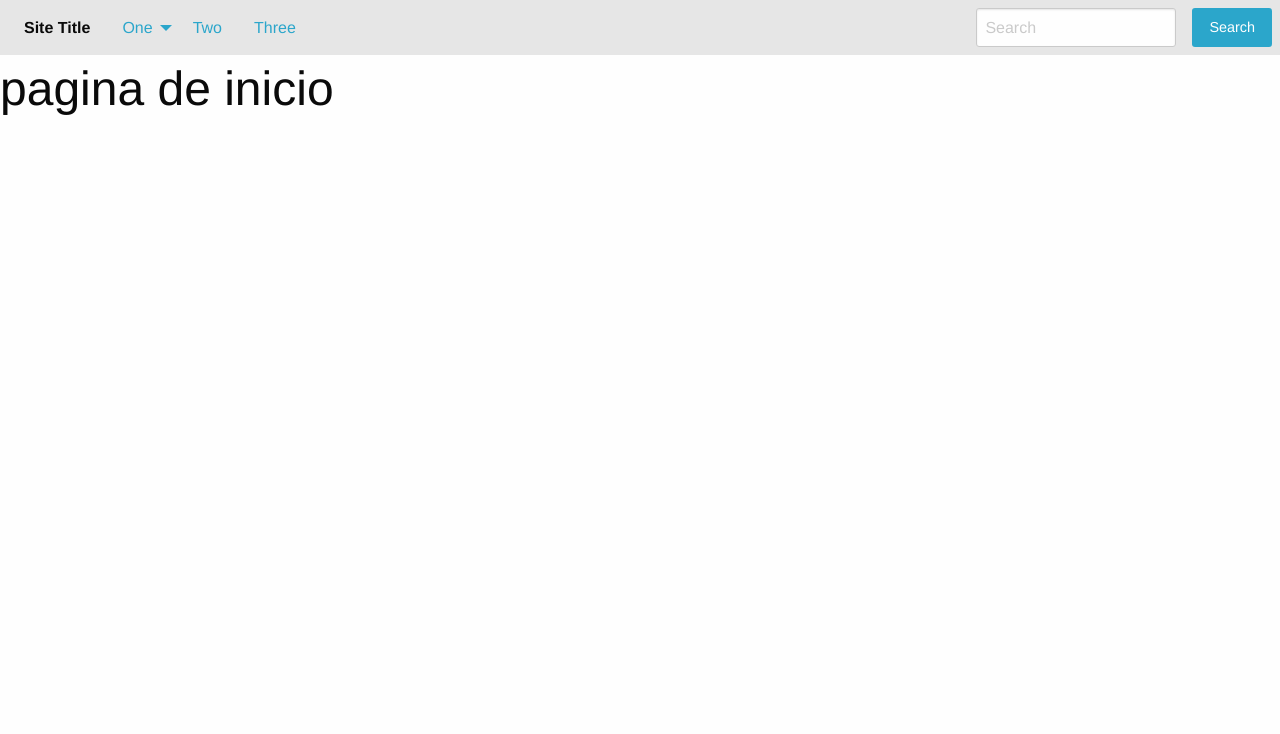
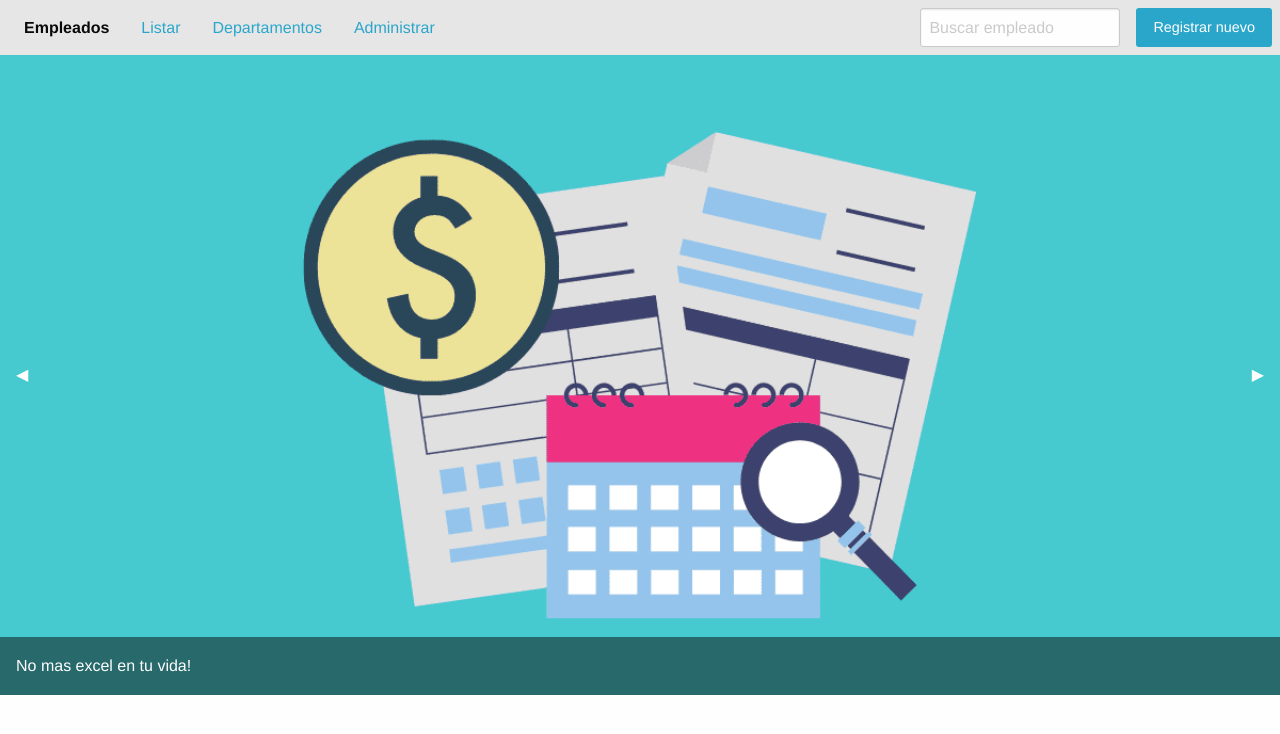
Before and after one commit to rafadjrr/nomina, a Django app: template templates/inicio.html in a window 1280 px wide. Shown: the top 734 px of the page. Run offline with Django 4.2, Linux system fonts and the light colour scheme; the template is opened without the code that fills it, so the values that code supplies are empty; some libraries are stand-ins or nearby versions.

Commit message:
new page inicio.html add carousel

```diff
--- a/templates/includes/header.html
+++ b/templates/includes/header.html
@@ -2,23 +2,18 @@
     <div class="top-bar">
         <div class="top-bar-left">
             <ul class="dropdown menu" data-dropdown-menu>
-                <li class="menu-text">Site Title</li>
+                <li class="menu-text">Empleados</li>
                 <li>
-                    <a href="#">One</a>
-                    <ul class="menu vertical">
-                        <li><a href="#">One</a></li>
-                        <li><a href="#">Two</a></li>
-                        <li><a href="#">Three</a></li>
-                    </ul>
+                    <a href="#">Listar</a>
                 </li>
-                <li><a href="#">Two</a></li>
-                <li><a href="#">Three</a></li>
+                <li><a href="#">Departamentos</a></li>
+                <li><a href="#">Administrar</a></li>
             </ul>
         </div>
         <div class="top-bar-right">
             <ul class="menu">
-                <li><input type="search" placeholder="Search"></li>
-                <li><button type="button" class="button">Search</button></li>
+                <li><input type="search" placeholder="Buscar empleado"></li>
+                <li><button type="button" class="button">Registrar nuevo</button></li>
             </ul>
         </div>
     </div>
--- a/templates/inicio.html
+++ b/templates/inicio.html
@@ -1,12 +1,38 @@
 {% extends 'base.html' %}
+{% load static %}
+{% block titulo %}Pagina de inicio sistema de empleados{% endblock titulo %}
+
+<!-- todo el contenido de la pagina va dentro del block -->
+{% block content %}
+
+<!-- header -->
+{% include 'includes/header.html' %}
+
+<!-- inicio de portada -->
+<div class="orbit" role="region" aria-label="Favorite Space Pictures" data-orbit>
+    <div class="orbit-wrapper">
+        <div class="orbit-controls">
+            <button class="orbit-previous"><span class="show-for-sr">Previous Slide</span>&#9664;&#xFE0E;</button>
+            <button class="orbit-next"><span class="show-for-sr">Next Slide</span>&#9654;&#xFE0E;</button>
+        </div>
+        <ul class="orbit-container">
+            <li class="is-active orbit-slide">
+                <figure class="orbit-figure">
+                    <img class="orbit-image" src="{% static 'img/img#2.jpg' %}" alt="Space">
+                    <figcaption class="orbit-caption">Bienvenido a tu sistema compacto de nomina!</figcaption>
+                </figure>
+            </li>
+            <li class="orbit-slide">
+                <figure class="orbit-figure">
+                    <img class="orbit-image" src="{% static 'img/img#1.png' %}" alt="Space">
+                    <figcaption class="orbit-caption">No mas excel en tu vida!</figcaption>
+                </figure>
+            </li>
+        </ul>
+    </div>
+
+</div>
+<!-- fin de portada -->
 
 
-{% block titulo %}
-    Pagina de inicio sistema de empleados
-{% endblock titulo %}
-
-
-{% block content %}
-{% include 'includes/header.html' %}
-    <h1>pagina de inicio</h1>
 {% endblock content %}
```
Also changed, not shown: static/img/img#1.png (added), static/img/img#2.jpg (added).
